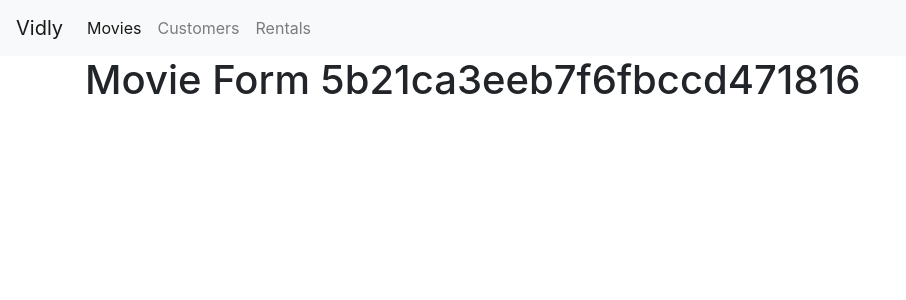
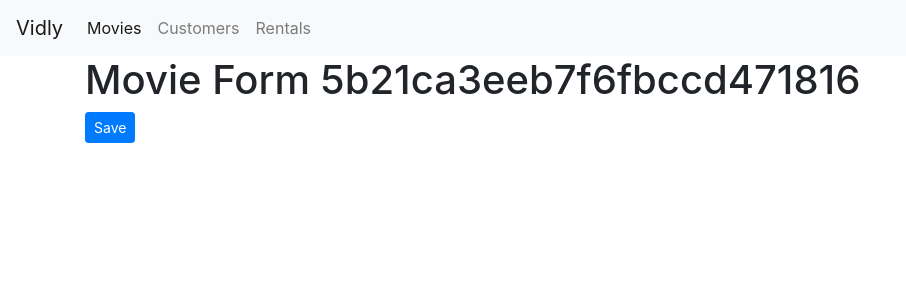
Before and after one commit to smotlani1/vidly, a React (Create React App) app: page /movies/5b21ca3eeb7f6fbccd471816 in a window 1280 px wide. Shown: the top 300 px of the page, without its empty margins (0-906 px from the left). Built offline with nearby package versions, Linux system fonts and the light colour scheme; the HTML template or start-up script is replaced by a standard one.

Commit message:
Save Button added to movie form

```diff
--- a/src/components/movieForm.jsx
+++ b/src/components/movieForm.jsx
@@ -1,7 +1,18 @@
 import React, { Component } from "react";
+import { Link } from "react-router-dom";
 
-const MovieForm = ({ match }) => {
-  return <h1>Movie Form {match.params.id}</h1>;
+const MovieForm = ({ match, history }) => {
+  return (
+    <div>
+      <h1>Movie Form {match.params.id}</h1>
+      <button
+        className="btn btn-primary btn-sm"
+        onClick={() => history.push("/movies")}
+      >
+        Save
+      </button>
+    </div>
+  );
 };
 
 export default MovieForm;
```
